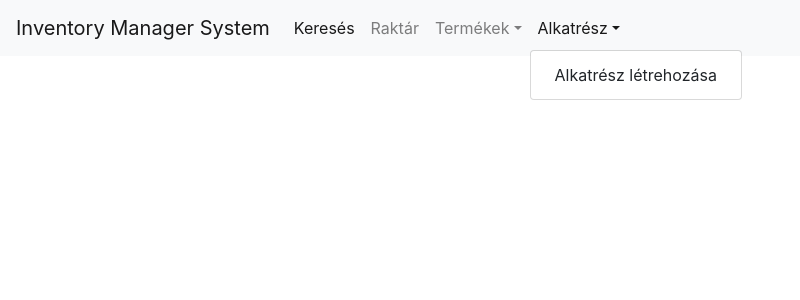
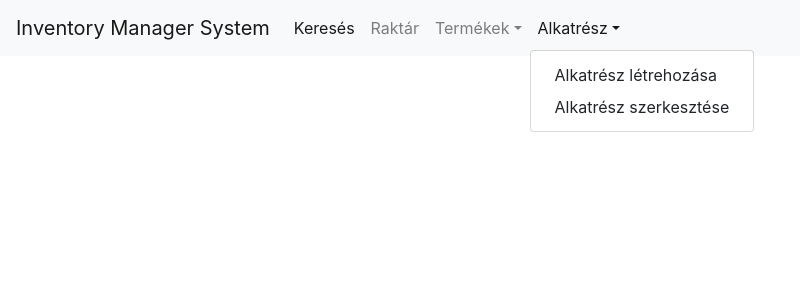
Before and after one commit to alexrace/AFP2, a React (Create React App) app in the folder frontend/: page / in a window 1280 px wide. Both pictures are taken after a click on the button "Alkatrész". Shown: the top 300 px of the page, without its empty margins (0-800 px from the left). Built offline with nearby package versions, Linux system fonts and the light colour scheme; what flux would draw is missing.

Commit message:
added part edit route

```diff
--- a/frontend/src/components/NavBar.js
+++ b/frontend/src/components/NavBar.js
@@ -35,6 +35,7 @@ class NavBar extends React.Component{
                                 </a>
                                 <div className="dropdown-menu" aria-labelledby="partDropdown">
                                     <Link className="dropdown-item" to="/parts/add">Alkatrész létrehozása</Link>
+                                    <Link className="dropdown-item" to="/parts/edit">Alkatrész szerkesztése</Link>
                                 </div>
                             </li>
                         </ul>
```
